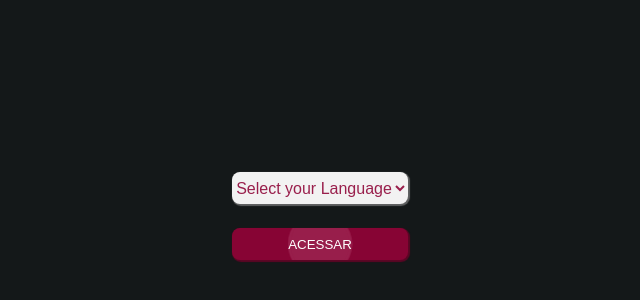
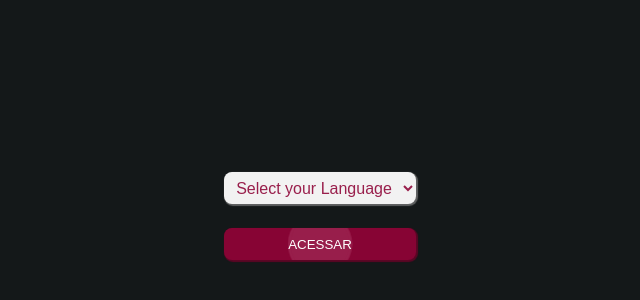
Before and after one commit to lauragrassig/react-league-of-legends, a React (Create React App) app: page / in a window 1280 px wide. Shown: the part 184-484 px from the top of the page, without its empty margins (320-960 px from the left). Built offline with nearby package versions, Linux system fonts and the light colour scheme.

Commit message:
button for login

```diff
--- a/src/assets/scss/page/language.scss
+++ b/src/assets/scss/page/language.scss
@@ -31,7 +31,7 @@ body, * {
       background-color: $grey-light;
       color: $login-button-pink-pulse;
       font-size: 1rem;
-      width: 11rem;
+      width: 12rem;
       margin-bottom: 1.5rem;
       height: 2rem;
       border: none;
@@ -49,7 +49,7 @@ body, * {
       text-transform: uppercase;
       border-radius: 0.5rem;
       height: 2rem;
-      width: 11rem;
+      width: 12rem;
       overflow: hidden;
       display: flex;
       justify-content: center;
@@ -58,9 +58,6 @@ body, * {
       span { z-index: 5; position: absolute; }
     }
   }
-}
-.teste {
-  color: white;
 }
 
 @keyframes pulse {
```
